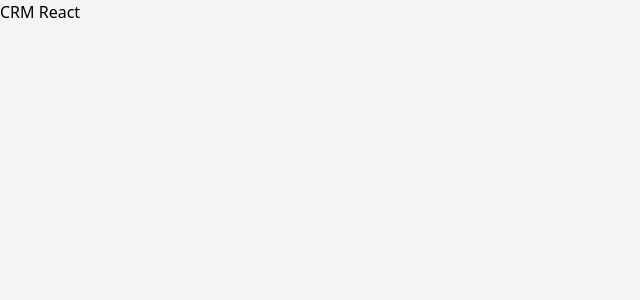
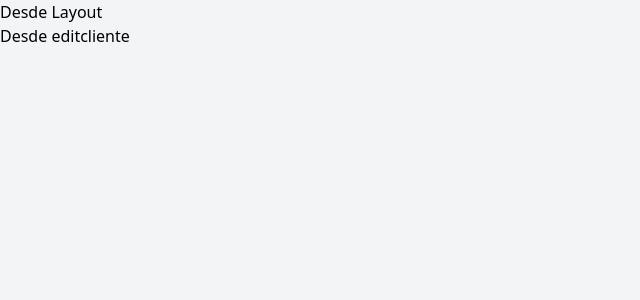
Before and after one commit to elencha3/react-ud-crm, a React (Vite) app: page /clients/edit/1 in a window 1280 px wide. Shown: the top 300 px of the page, without its empty margins (0-640 px from the left). Built offline with nearby package versions, Linux system fonts and the light colour scheme.

Commit message:
pages, layout and routes code

```diff
--- a/src/App.jsx
+++ b/src/App.jsx
@@ -1,13 +1,24 @@
-import { useState } from 'react'
-import { BrowserRouter, Routes, Route } from 'react-router-dom'
-
+import { useState } from "react";
+import { BrowserRouter, Routes, Route } from "react-router-dom";
+import Layout from "./layout/Layout";
+import Home from "./pages/Home";
+import NewClient from "./pages/NewClient";
+import EditClient from "./pages/EditClient";
 
 function App() {
-  const [count, setCount] = useState(0)
+    const [count, setCount] = useState(0);
 
-  return (
-    <h1 className=''>CRM React</h1>
-  )
+    return (
+        <BrowserRouter>
+            <Routes>
+                <Route path="/clients" element={<Layout />}>
+                    <Route index element={<Home />} />
+                    <Route path="new" element={<NewClient />} />
+                    <Route path="edit/:id" element={<EditClient />} />
+                </Route>
+            </Routes>
+        </BrowserRouter>
+    );
 }
 
-export default App
+export default App;
--- /dev/null
+++ b/src/layout/Layout.jsx
@@ -0,0 +1,12 @@
+import { Outlet } from "react-router-dom"
+
+const Layout = () => {
+    return (
+        <div>
+            <h1>Desde Layout</h1>
+            <Outlet/>
+        </div>
+    )
+}
+
+export default Layout
--- /dev/null
+++ b/src/pages/EditClient.jsx
@@ -0,0 +1,11 @@
+import React from 'react'
+
+const EditClient = () => {
+    return (
+        <div>
+            <h1>Desde editcliente</h1>
+        </div>
+    )
+}
+
+export default EditClient
--- /dev/null
+++ b/src/pages/Home.jsx
@@ -0,0 +1,11 @@
+import React from 'react'
+
+const Home = () => {
+    return (
+        <div>
+            <h1>Desde Home</h1>
+        </div>
+    )
+}
+
+export default Home
--- /dev/null
+++ b/src/pages/NewClient.jsx
@@ -0,0 +1,11 @@
+import React from 'react'
+
+const NewClient = () => {
+    return (
+        <div>
+            <h1>Desde newClient</h1>
+        </div>
+    )
+}
+
+export default NewClient
```
